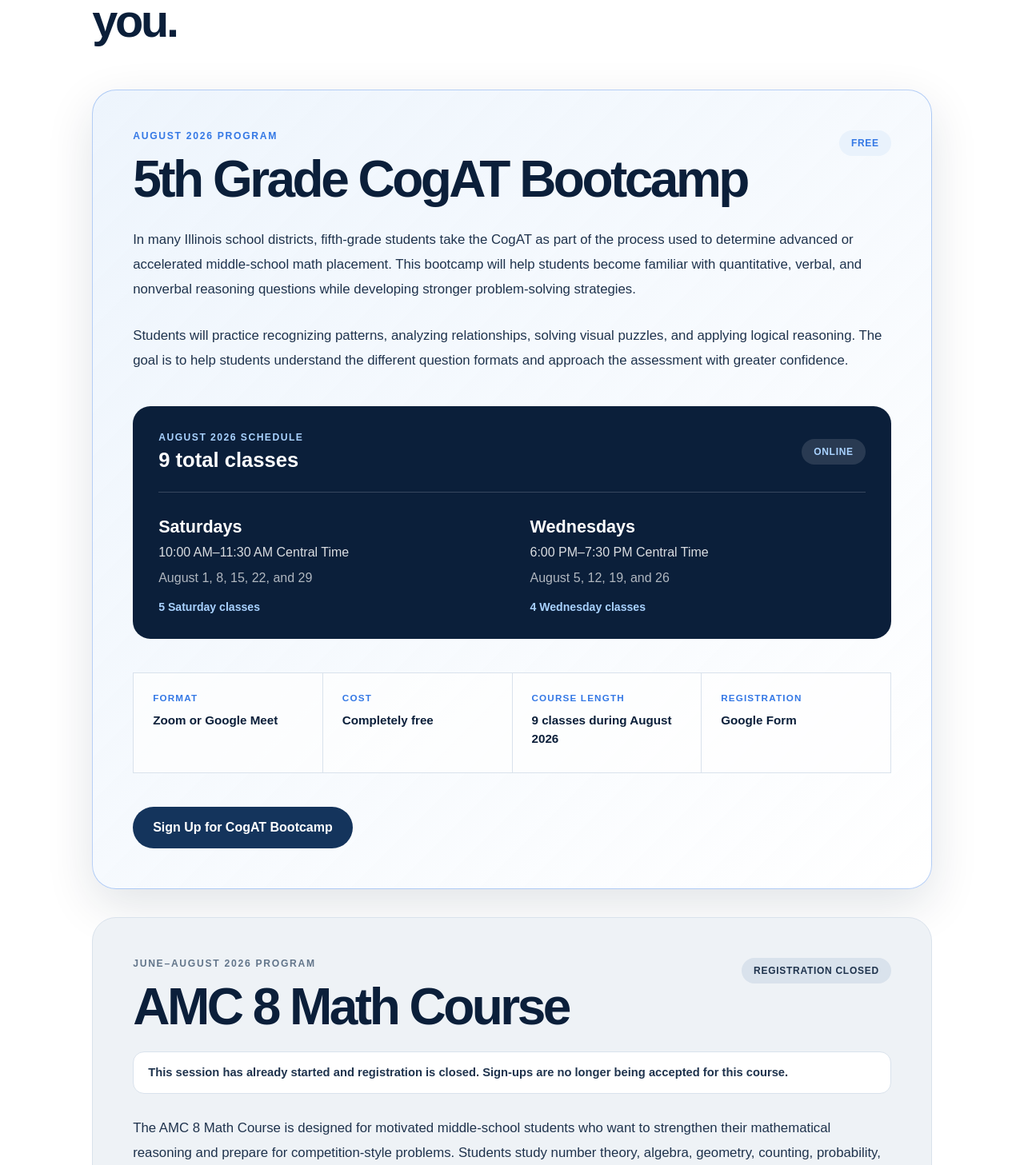
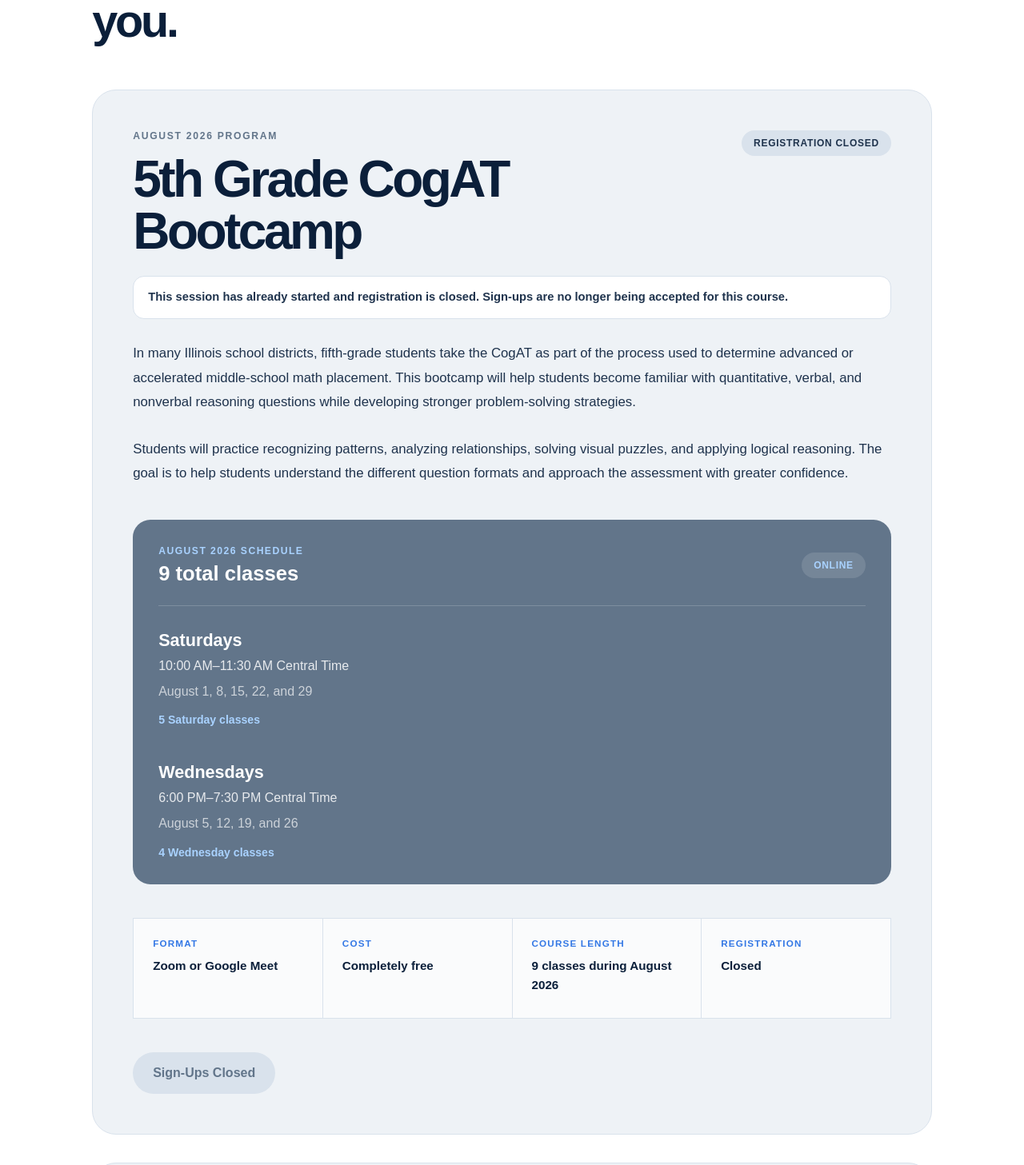
Before and after one commit to kapooramogh10/summit-math-initiative, a React (Vite) app: page /programs in a window 1280 px wide. Shown: the part 933-2390 px from the top of the page at 80% size. Built offline with nearby package versions, Linux system fonts and the light colour scheme.

Commit message:
Close registration for the CogAT Bootcamp
Mark the 5th Grade CogAT Bootcamp as closed, mirroring the AMC 8
course pattern: closed badge, closed note, disabled sign-up button.

```diff
--- a/src/Signup.jsx
+++ b/src/Signup.jsx
@@ -43,18 +43,25 @@ function Signup() {
         </div>
 
         <div className="signup-course-grid">
-          <article className="signup-course-card signup-featured-course">
+          <article className="signup-course-card signup-closed-course">
             <div className="signup-course-top">
               <div>
-                <span className="signup-course-label">
+                <span className="signup-course-label signup-closed-label">
                   August 2026 Program
                 </span>
 
                 <h2>5th Grade CogAT Bootcamp</h2>
               </div>
 
-              <span className="signup-free-badge">Free</span>
+              <span className="signup-closed-badge">
+                Registration Closed
+              </span>
             </div>
+
+            <p className="signup-closed-note">
+              This session has already started and registration is closed.
+              Sign-ups are no longer being accepted for this course.
+            </p>
 
             <p className="signup-course-description">
               In many Illinois school districts, fifth-grade students take the
@@ -73,7 +80,7 @@ function Signup() {
               confidence.
             </p>
 
-            <div className="signup-schedule-box">
+            <div className="signup-schedule-box signup-schedule-box-closed">
               <div className="signup-schedule-heading">
                 <div>
                   <span>August 2026 schedule</span>
@@ -124,18 +131,13 @@ function Signup() {
 
               <div>
                 <span>Registration</span>
-                <strong>Google Form</strong>
+                <strong>Closed</strong>
               </div>
             </div>
 
-            <a
-              className="signup-button"
-              href={signupFormLink}
-              target="_blank"
-              rel="noreferrer"
-            >
-              Sign Up for CogAT Bootcamp
-            </a>
+            <span className="signup-button signup-button-disabled">
+              Sign-Ups Closed
+            </span>
           </article>
 
           <article className="signup-course-card signup-closed-course">
```
